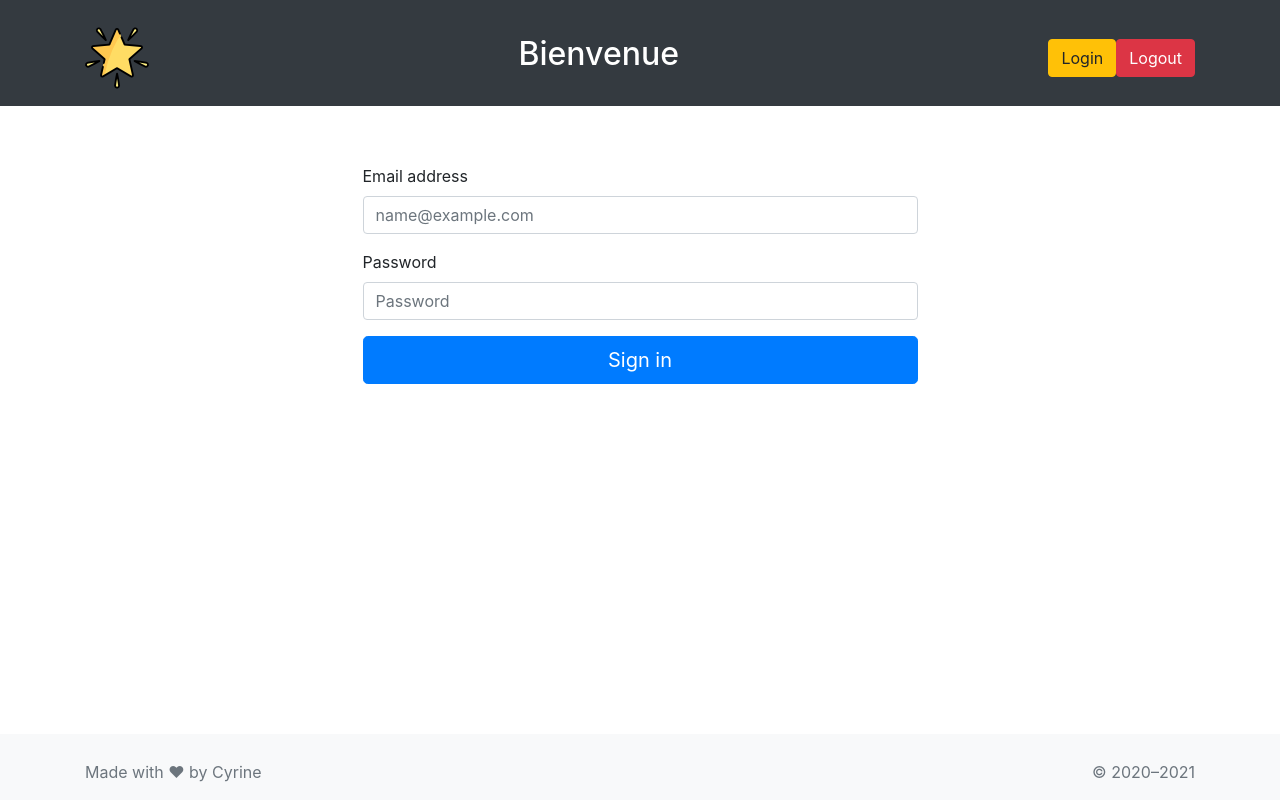
After one commit to shahraZd/PHP_Project, a PHP site: page /login.php in a window 1280 px wide. The commit adds this page. Run offline with PHP 8.4, Linux system fonts and the light colour scheme; data that the repository does not hold is empty.

Commit message:
auth layout

```diff
--- /dev/null
+++ b/footer.php
@@ -0,0 +1,19 @@
+<!DOCTYPE html>
+<html lang="en">
+<head>
+    <meta charset="UTF-8">
+    <meta http-equiv="X-UA-Compatible" content="IE=edge">
+    <meta name="viewport" content="width=device-width, initial-scale=1.0">
+</head>
+<body>
+<footer class="footer fixed-bottom mt-auto py-3 bg-light">
+  <div class="container">
+  <div class="d-flex flex-wrap align-items-center justify-content-between justify-content-lg-between">
+      <span class="text-muted">Made with ❤ by Cyrine </span>
+  <span class="text-muted">© 2020–2021</span>
+
+      </div>
+  </div>
+</footer>
+</body>
+</html>
--- /dev/null
+++ b/header.php
@@ -0,0 +1,25 @@
+<!DOCTYPE html>
+<html lang="en">
+<head>
+    <meta charset="UTF-8">
+    <meta http-equiv="X-UA-Compatible" content="IE=edge">
+    <meta name="viewport" content="width=device-width, initial-scale=1.0">
+</head>
+<body>
+<header class="p-3 bg-dark text-white">
+    <div class="container">
+      <div class="d-flex flex-wrap align-items-center justify-content-between justify-content-lg-between">
+        <a href="index.php" class="d-flex align-items-center mb-2 mb-lg-0 text-white text-decoration-none">
+         <img src="./uploads/logo.png" alt="logo">
+        </a>
+        <h2>Bienvenue</h2>
+        <a href="login.php" class="d-flex align-items-center mb-2 mb-lg-0 text-white text-decoration-none">
+        <button type="button" class="btn btn-warning">Login</button>
+        <button type="button" class="btn btn-danger">Logout</button>
+        </a>
+
+      </div>
+    </div>
+  </header>
+</body>
+</html>
--- a/index.php
+++ b/index.php
@@ -12,10 +12,8 @@
 </head>
 
 <body>
+  <?php include("./header.php")?>
   <div class="container">
-    <div class="alert alert alert-primary" role="alert">
-      <h4 class="text-primary text-center">Bienvenu</h4>
-    </div>
     <div class="alert alert-success text-center message" role="alert">
 
     </div>
@@ -46,6 +44,7 @@ include_once 'playerstable.php';
     </nav>
     <input type="hidden" name="currentpage" id="currentpage" value="1">
   </div>
+  <?php include("./footer.php") ?>
   <div>
 
     <!-- JS, Popper.js, and jQuery -->
--- /dev/null
+++ b/login.php
@@ -0,0 +1,43 @@
+<!DOCTYPE html>
+<html lang="en">
+
+<head>
+    <meta charset="UTF-8">
+    <meta name="viewport" content="width=device-width, initial-scale=1.0">
+    <title>PHP CRUD Application Using jQuery Ajax</title>
+    <link rel="stylesheet" href="css/style.css">
+    <link rel="stylesheet" href="https://stackpath.bootstrapcdn.com/bootstrap/4.5.0/css/bootstrap.min.css" integrity="sha384-9aIt2nRpC12Uk9gS9baDl411NQApFmC26EwAOH8WgZl5MYYxFfc+NcPb1dKGj7Sk" crossorigin="anonymous">
+    <link rel="stylesheet" href="https://stackpath.bootstrapcdn.com/font-awesome/4.7.0/css/font-awesome.min.css" integrity="sha384-wvfXpqpZZVQGK6TAh5PVlGOfQNHSoD2xbE+QkPxCAFlNEevoEH3Sl0sibVcOQVnN" crossorigin="anonymous">
+</head>
+
+<body>
+    <?php include("./header.php") ?>
+    <div  class="container mt-5 d-flex align-items-center justify-content-center">
+    <main class="form-signin w-50">
+  <form>
+    <div class="form-floating mb-3">
+        <label for="floatingInput">Email address</label>
+      <input type="email" class="form-control" id="floatingInput" placeholder="name@example.com">
+    </div>
+    <div class="form-floating mb-3">
+        <label for="floatingPassword">Password</label>
+      <input type="password" class="form-control" id="floatingPassword" placeholder="Password">
+    </div>
+    <button class="w-100 btn btn-lg btn-primary" type="submit">Sign in</button>
+  </form>
+</main>
+
+    </div>
+    <?php include("./footer.php") ?>
+    <div>
+
+        <!-- JS, Popper.js, and jQuery -->
+        <script src="https://ajax.googleapis.com/ajax/libs/jquery/3.5.1/jquery.min.js"></script>
+        <script src="https://cdn.jsdelivr.net/npm/popper.js@1.16.0/dist/umd/popper.min.js"></script>
+        <script src="https://stackpath.bootstrapcdn.com/bootstrap/4.5.0/js/bootstrap.min.js"></script>
+        <script src="js/script.js"></script>
+    </div>
+
+</body>
+
+</html>
```
Also changed, not shown: uploads/logo.png (added).
